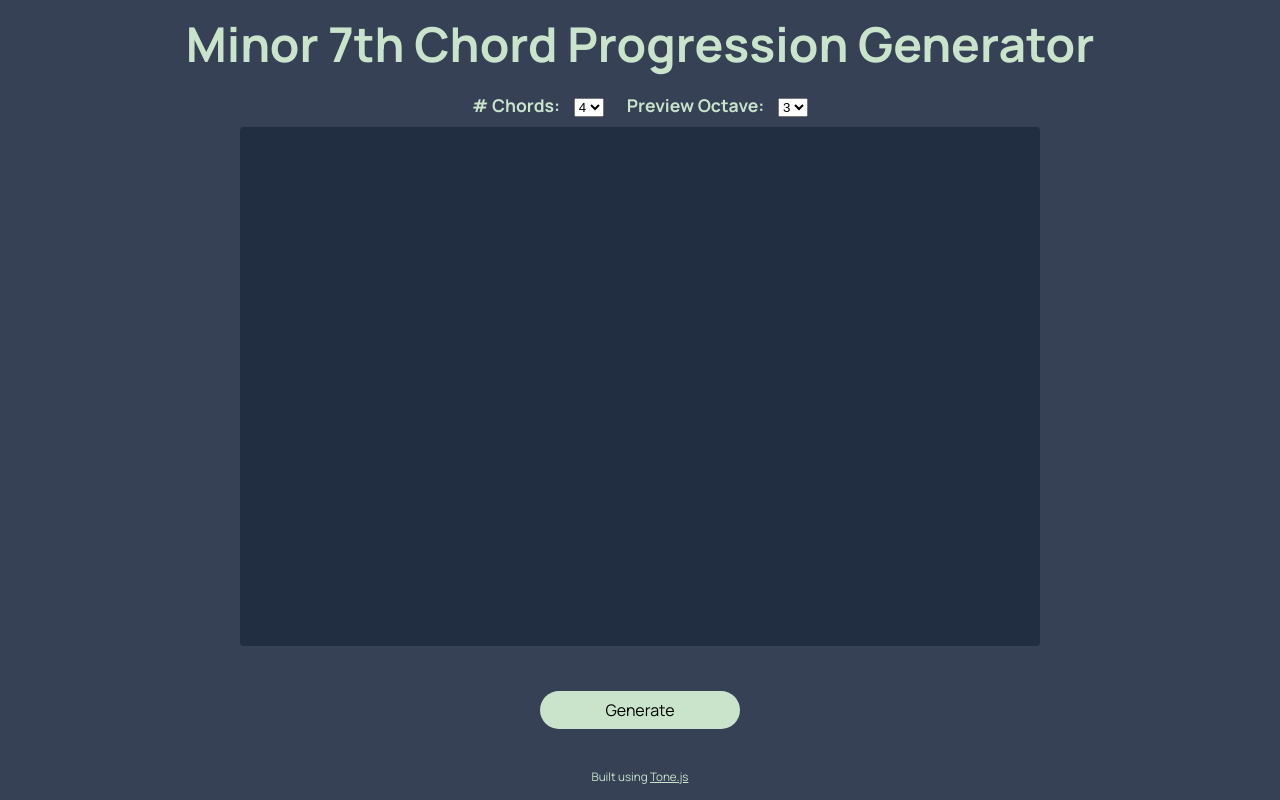
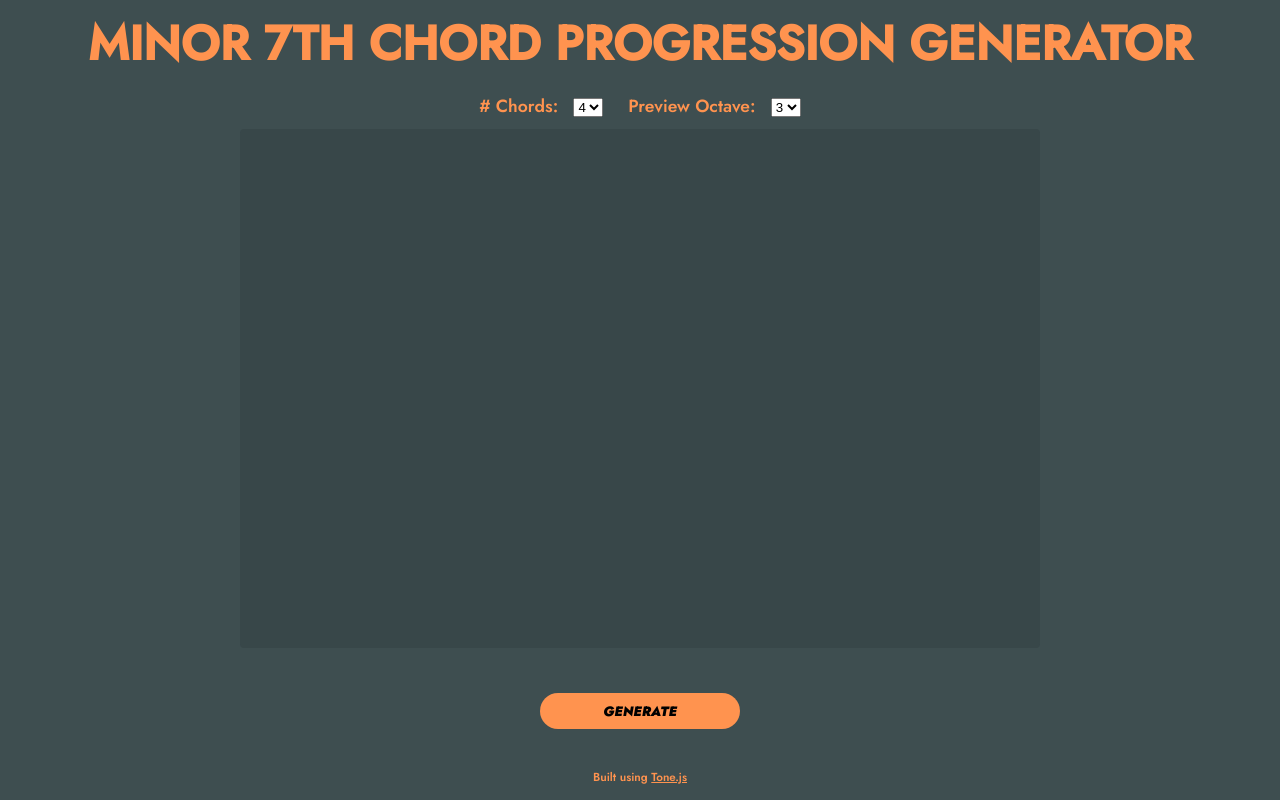
Before and after one commit to rynstwrt/classic-deep-house-chord-generator, a plain HTML site: page index.html in a window 1280 px wide. Drawn offline with nearby package versions, Linux system fonts and the light colour scheme.

Commit message:
Change design.

```diff
--- a/index.html
+++ b/index.html
@@ -5,7 +5,7 @@
 		<meta name="viewport" content="width=device-width, initial-scale=1" />
 		<script src="https://unpkg.com/tone"></script>
 		<script src="https://unpkg.com/@tonejs/ui"></script>
-		<link href="https://fonts.googleapis.com/css2?family=Manrope:wght@200;300;400;500;600;700;800&display=swap" rel="stylesheet">
+		<link href="https://fonts.googleapis.com/css2?family=Jost:ital,wght@0,568;1,900&display=swap" rel="stylesheet">
 		<link rel="stylesheet" type="text/css" href="style.min.css" />
 		<title>Minor 7th Chord Progression Generator</title>
 	</head>
@@ -46,7 +46,7 @@
 
 		<footer>
 			<div id="content">
-				<div id="generateButton"><p>Generate</p></div>
+				<div id="generateButton"><p><em>Generate</em></p></div>
 				<p>
 					Built using <a href="https://github.com/Tonejs/Tone.js/" target="_blank">Tone.js</a>
 				</p>
--- a/style.scss
+++ b/style.scss
@@ -1,7 +1,7 @@
-$bg-color: #364156;
-$bg-accent: #212D40;
-$accent1: #C9E4CA;
-$font-family: 'Manrope', sans-serif;
+$bg-color: #3E4E50;
+$bg-accent: #384749;
+$accent1: #FF934F;
+$font-family: 'Jost', sans-serif;
 
 *
 {
@@ -36,8 +36,10 @@ header
 
 	h1
 	{
+		font-weight: 800;
 		line-height: 2rem;
 		margin-bottom: 25px;
+		text-transform: uppercase;
 	}
 
 	div
@@ -48,6 +50,7 @@ header
 
 		*
 		{
+			font-weight: 500;
 			display: inline;
 			margin: 0 5px;
 		}
@@ -79,6 +82,7 @@ section
 			font-size: 10vw;
 			line-height: 3.5rem;
 			vertical-align: center;
+			font-weight: lighter;
 		}
 	}
 }
@@ -108,7 +112,8 @@ footer
 			border-radius: 50px;
 			padding: 8px 0;
 			margin: 40px auto;
-			font-size: 1rem;
+			font-size: .85rem;
+			text-transform: uppercase;
 		}
 
 		a
```
Also changed, not shown: style.min.css.
